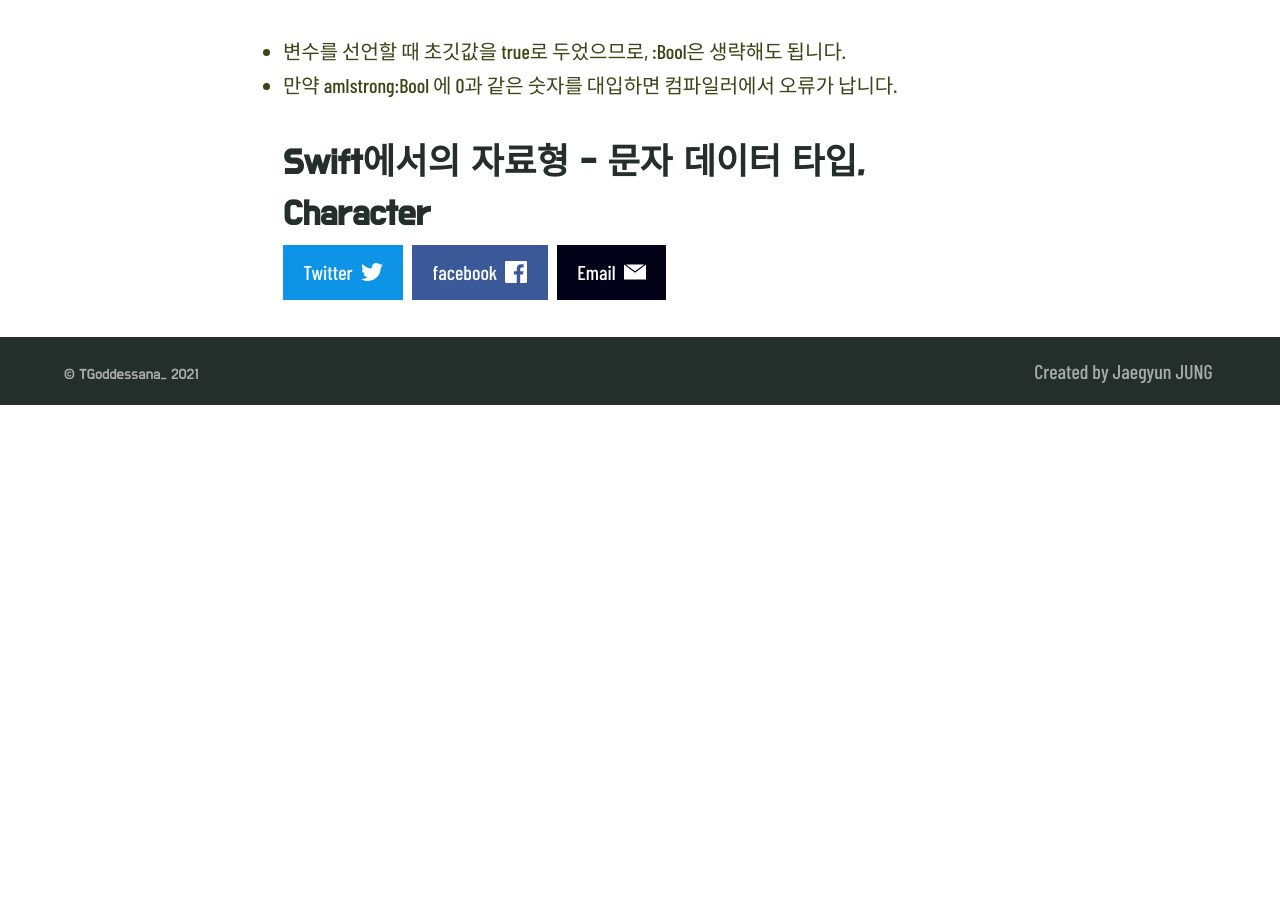
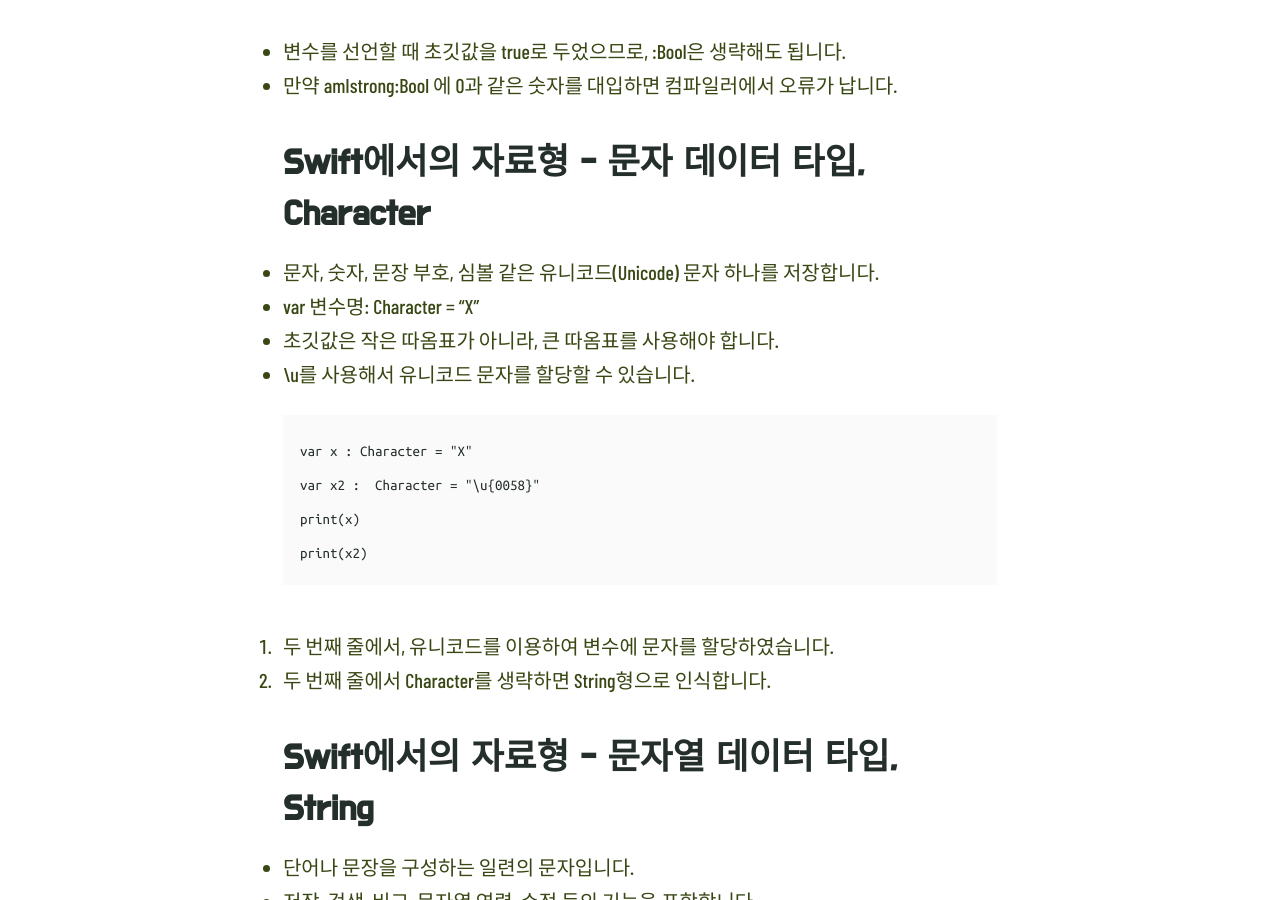
Before and after one commit to daviddarnes/alembic, a Jekyll site: the page built from _posts/2021-09-19-swift-post2.md, in a window 1280 px wide and 900 px high, scrolled down 4254 px. Built offline with Jekyll 4.4.1, drawn with Linux system fonts in a browser that asks for light colours; some web fonts are replaced; before the commit the page ends 4659 px from its top, so only the background shows below that; some of the changed text lies outside the part shown.

Commit message:
Update 2021-09-19-swift-post2.md

````diff
--- a/_posts/2021-09-19-swift-post2.md
+++ b/_posts/2021-09-19-swift-post2.md
@@ -94,3 +94,25 @@
   * 만약 amIstrong:Bool 에 0과 같은 숫자를 대입하면 컴파일러에서 오류가 납니다.
 
 ## Swift에서의 자료형 - 문자 데이터 타입, Character
+
+*  문자, 숫자, 문장 부호, 심볼 같은 유니코드(Unicode) 문자 하나를 저장합니다.
+* var 변수명: Character = "X"
+* 초깃값은 작은 따옴표가 아니라, 큰 따옴표를 사용해야 합니다.
+* \u를 사용해서 유니코드 문자를 할당할 수 있습니다.
+
+```
+var x : Character = "X"
+var x2 :  Character = "\u{0058}"
+print(x)
+print(x2)
+```
+
+  1. 두 번째 줄에서, 유니코드를 이용하여 변수에 문자를 할당하였습니다.
+  2. 두 번째 줄에서 Character를 생략하면 String형으로 인식합니다.
+
+
+## Swift에서의 자료형 - 문자열 데이터 타입, String
+
+* 단어나 문장을 구성하는 일련의 문자입니다.
+* 저장, 검색, 비교, 문자열 연력, 수정 등의 기능을 포함합니다.
+* string interpolation을 사용하여 문자열과 변수, 상수, 표현식, 함수 호출의 조합으로도 만들 수 있습니다.
````
Also changed, not shown: other parts of _posts/2021-09-19-swift-post2.md (+5 -5 lines).
